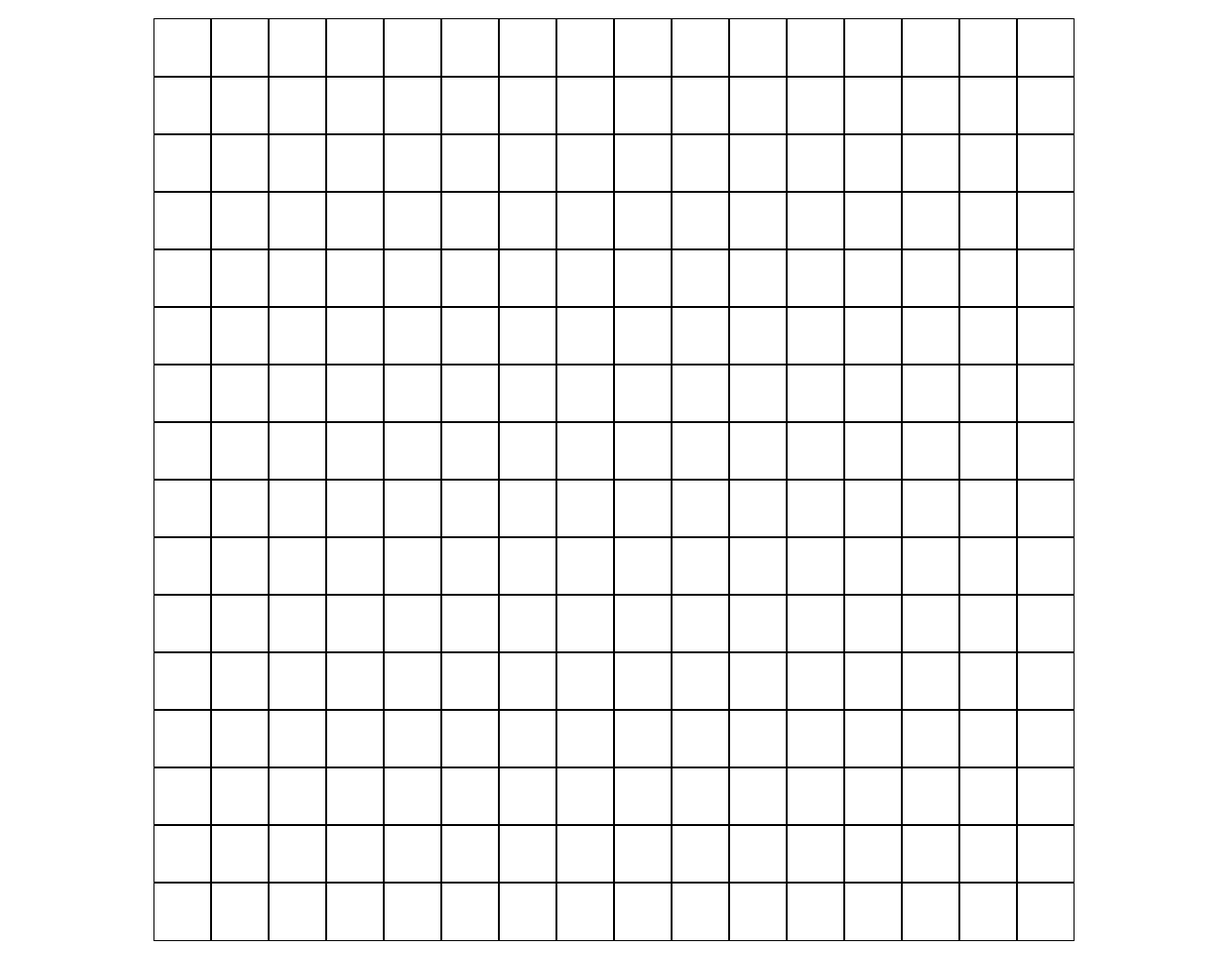
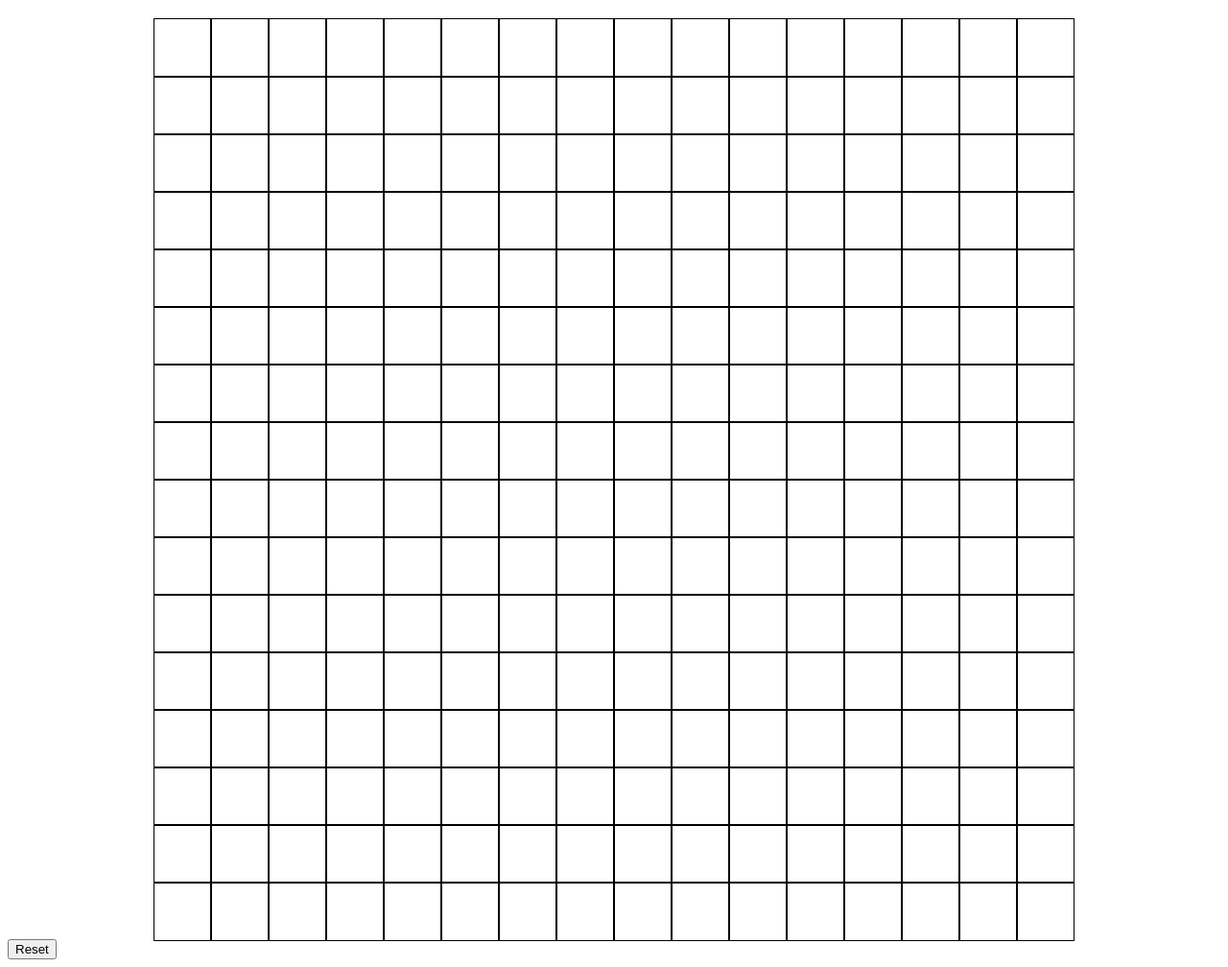
Before and after one commit to PeterEisenhauer94/Etch-A-Sketch, a plain HTML site: page index.html in a window 1280 px wide. Shown: the part 61-1069 px from the top of the page at 96% size. Before the commit the page ends 1048 px from the top, so only its background shows below. Drawn offline with Linux system fonts and the light colour scheme.

Commit message:
add reset button to clear tiles

```diff
--- a/index.html
+++ b/index.html
@@ -11,5 +11,6 @@
 <body>
     <h1>Etchin 'n Sketchin</h1>
     <div id="grid-container"></div>
+    <button id="reset-button" onclick="reset()">Reset</button>
 </body>
 </html>
--- a/javascript.js
+++ b/javascript.js
@@ -17,8 +17,16 @@ function generateGrid(){
 
 }
 
+function reset(){
+    document.querySelectorAll('.tile').forEach(function(item){
+        item.removeAttribute("style","background-color");
+    })
+}
+
+
 generateGrid();
 
+//make all tiles change color on hover
 document.querySelectorAll('.tile').forEach(function(item){
     item.addEventListener('mouseover', function(){
         item.setAttribute('style','background-color: green');
```
